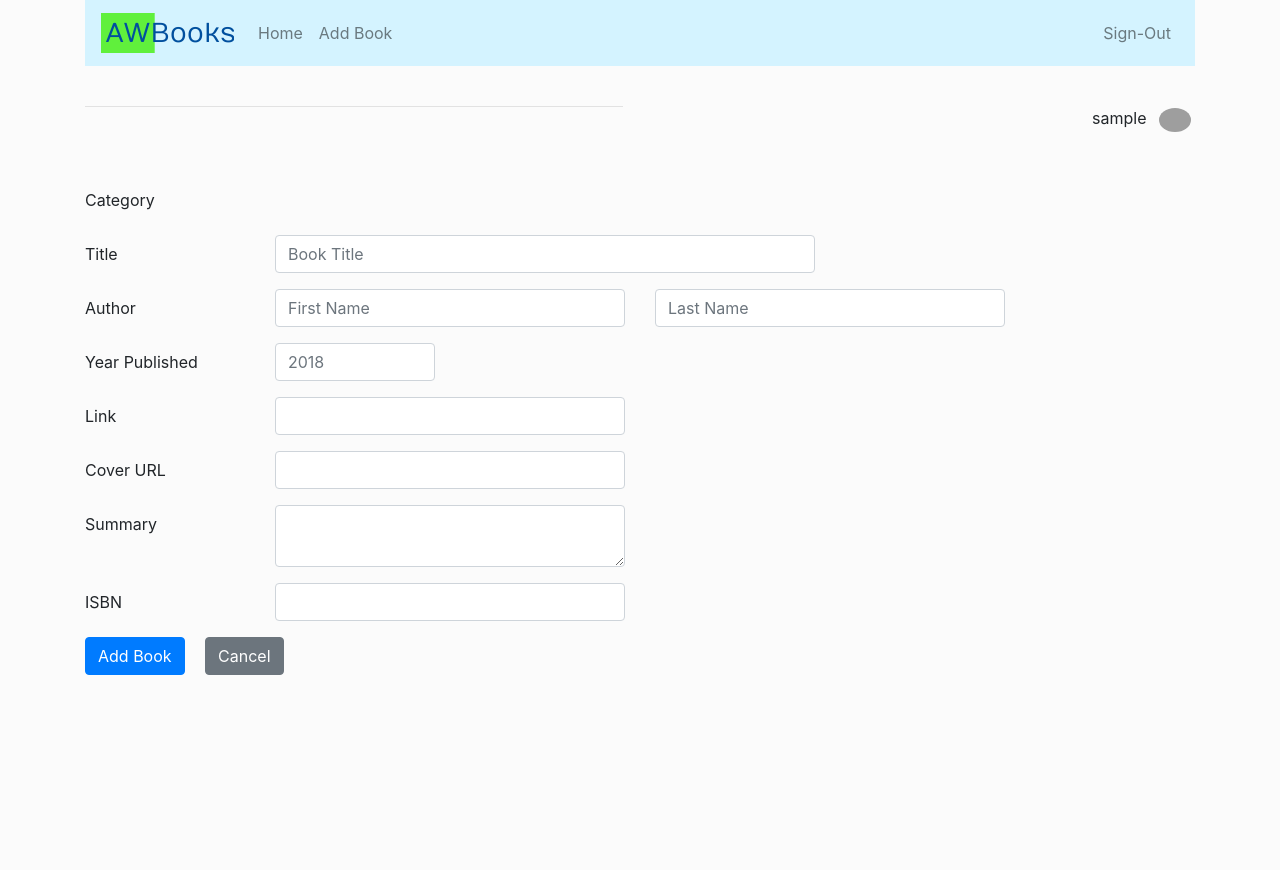
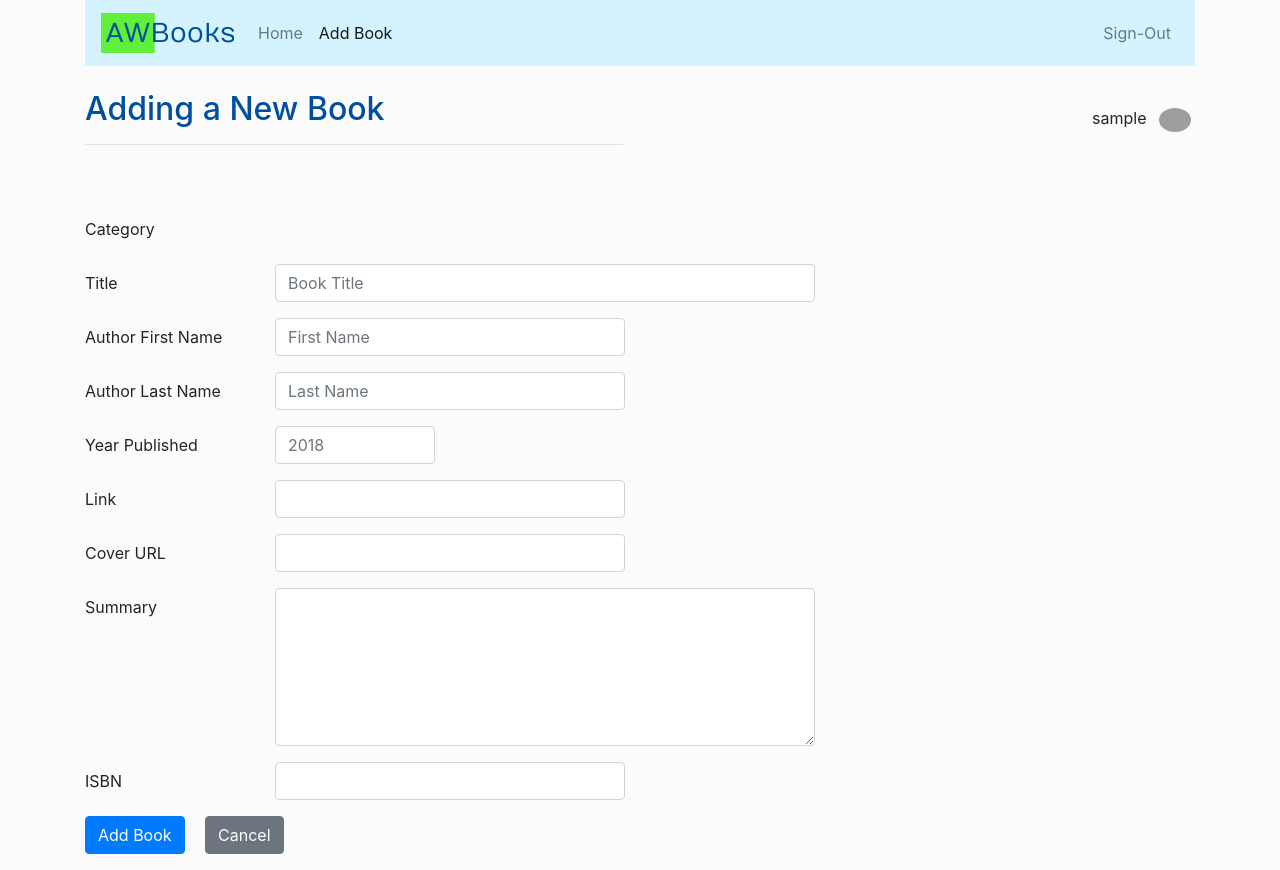
Before and after one commit to Acemad/NDCatalog, a Flask app: page /new in a window 1280 px wide. Before the commit the page ends 675 px from the top, so only its background shows below. Run offline with Flask 2, Linux system fonts and the light colour scheme; the visitor is signed in with stand-in values (Sample User, id 1); data that the repository does not hold is empty; some libraries are stand-ins or nearby versions; grey boxes are pictures that could not be loaded.

Commit message:
Improve new.html

```diff
--- a/templates/new.html
+++ b/templates/new.html
@@ -1,5 +1,9 @@
 {% extends 'base.html' %}
 {% block title %}Add a New Book{% endblock %}
+{% block header %}
+<h2>Adding a New Book</h2>
+{% endblock %}
+{% block navAdd %} active {% endblock %}
 {% block content %}
 <form action="{{url_for('newBook')}}" method="post">
     <div class="form-group row">
@@ -17,14 +21,17 @@
     <div class="form-group row">
         <label for="title" class="col-sm-2 col-form-label">Title</label>
         <div class="col-sm-6">
-            <input class="form-control" type="text" name="title" placeholder="Book Title">
+            <input class="form-control" type="text" name="title" placeholder="Book Title" required>
         </div>
     </div>
     <div class="form-group row">
-            <label for="authorFName" class="col-sm-2 col-form-label">Author</label>
+            <label for="authorFName" class="col-sm-2 col-form-label">Author First Name</label>
             <div class="col-sm-4">
                 <input class="form-control" type="text" name="authorFName" placeholder="First Name">
             </div>
+    </div>
+    <div class="form-group row">
+            <label for="authorLName" class="col-sm-2 col-form-label">Author Last Name</label>
             <div class="col-sm-4">
                 <input class="form-control" type="text" name="authorLName" placeholder="Last Name">
             </div>
@@ -49,8 +56,8 @@
     </div>
     <div class="form-group row">
             <label for="summary" class="col-sm-2 col-form-label">Summary</label>
-            <div class="col-sm-4">
-                <textarea class="form-control" type="" name="summary"></textarea>
+            <div class="col-sm-6">
+                <textarea class="form-control" rows="6" name="summary"></textarea>
             </div>
     </div>
     <div class="form-group row">
```
